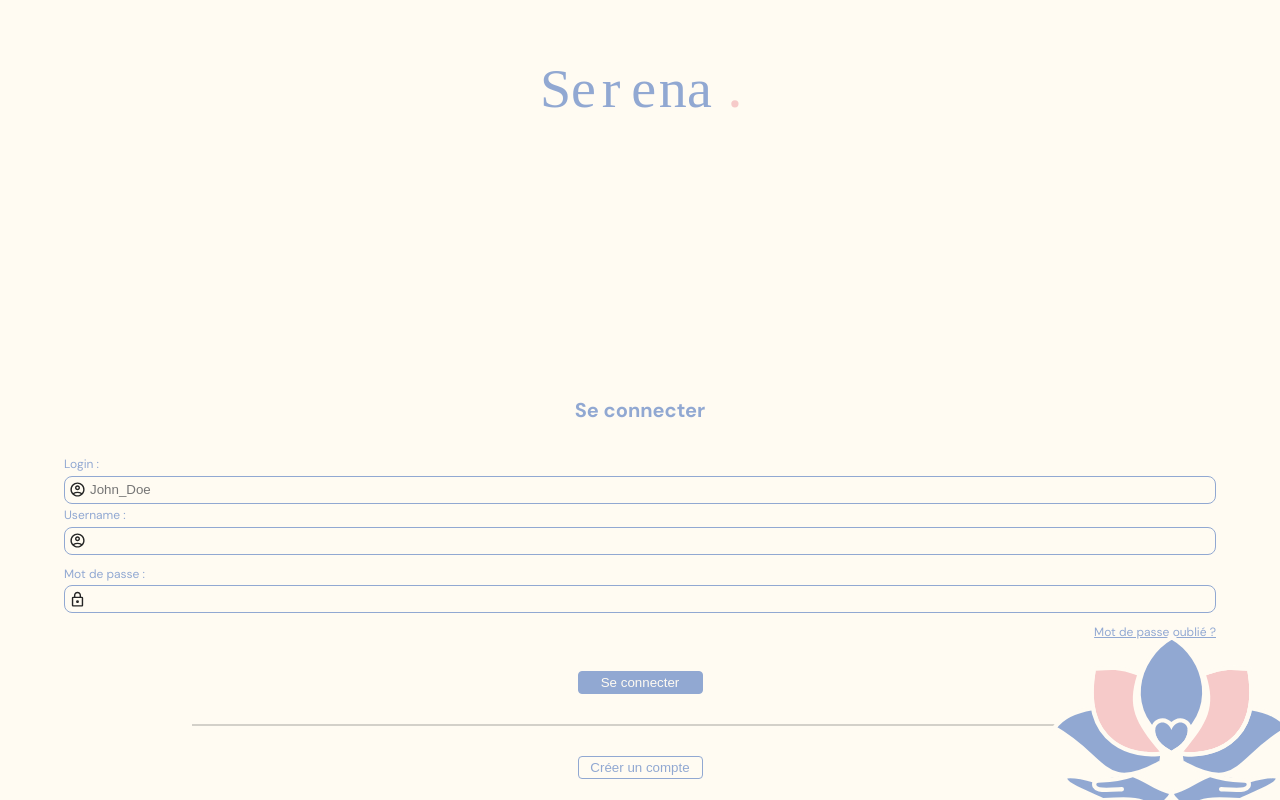
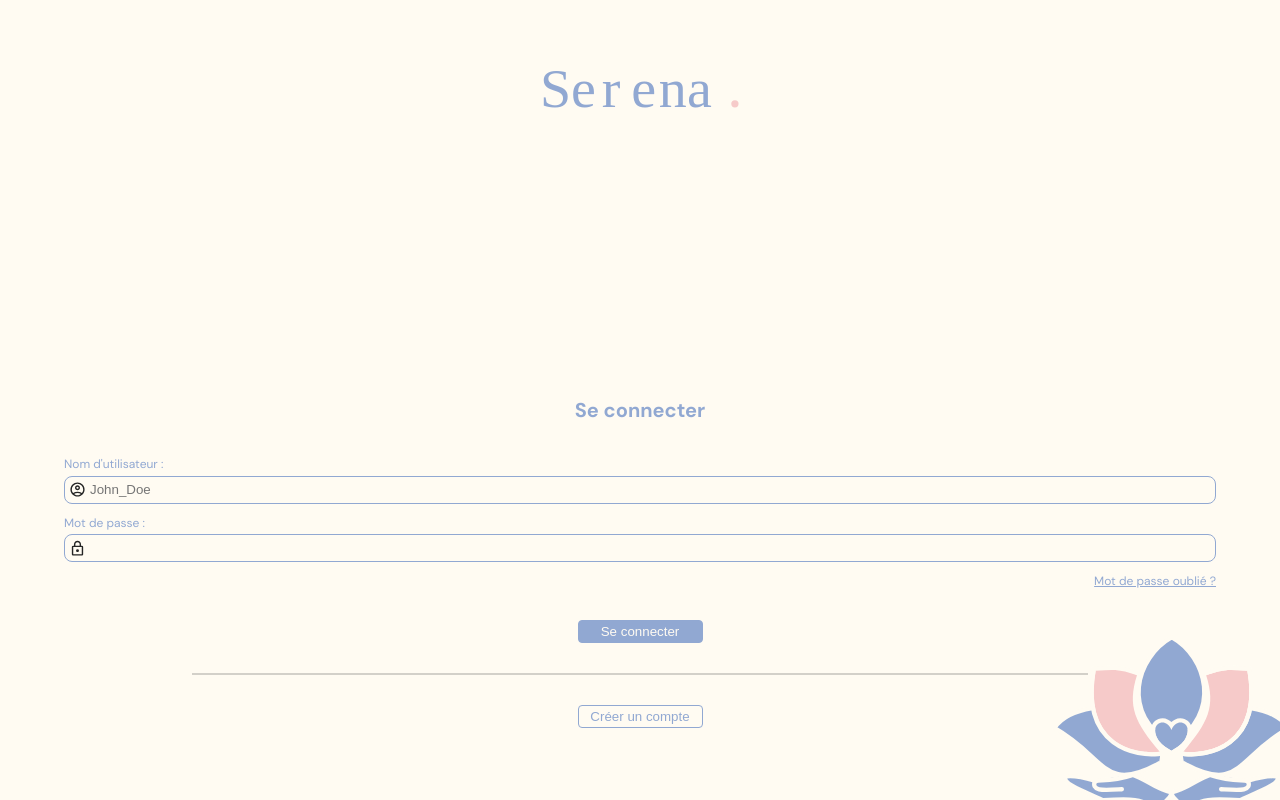
Before and after one commit to Nth-C/serena, a React (Vite) app in the folder frontend/: page /login in a window 1280 px wide. Built offline with nearby package versions, Linux system fonts and the light colour scheme; the HTML template or start-up script is replaced by a standard one.

Commit message:
modification nom utilisateur html

```diff
--- a/frontend/src/pages/Login.jsx
+++ b/frontend/src/pages/Login.jsx
@@ -32,7 +32,7 @@ function Login() {
 
     return (
         <div className="login">
-            <img src="../../public/img/logo-name.svg" alt="" />
+            <img src="/img/logo-name.svg" alt="" />
 
             <h1>Se connecter</h1>
             {message && <p>{message}</p>}
@@ -40,10 +40,8 @@ function Login() {
             <form onSubmit={handleSubmit}>
                 <div>
                     <div>
-                        <label htmlFor="">Login : </label>
-                        <input type="text" placeholder="John_Doe" />
-                        <label>Username : </label>
-                        <input type="text" name="username" value={formData.username} onChange={handleChange} required />
+                        <label>Nom d'utilisateur : </label>
+                        <input type="text" name="username" value={formData.username} onChange={handleChange} placeholder="John_Doe" required />
                     </div>
 
                     <div>
@@ -65,7 +63,7 @@ function Login() {
                 </NavLink>
             </form>
 
-            <img src="../../public/img/logo.svg" alt="" />
+            <img src="/img/logo.svg" alt="" />
         </div>
     )
 };
```
